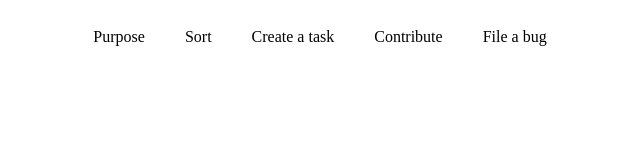
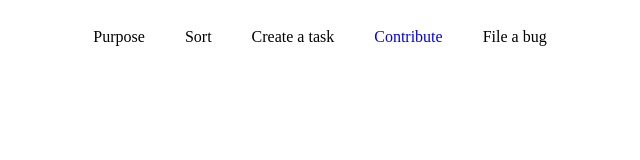
Before and after one commit to MidnightCoder06/Cross-Team-Collab-Tool, a React (Create React App) app: page / in a window 1280 px wide. Shown: the top 160 px of the page, without its empty margins (320-960 px from the left). Built offline with nearby package versions, Linux system fonts and the light colour scheme.

Commit message:
add contribution link

```diff
--- a/src/components/Navbar.js
+++ b/src/components/Navbar.js
@@ -6,7 +6,7 @@
             <div class="child"> Purpose </div>
             <div class="child"> Sort </div>
             <div class="child"> Create a task </div>
-            <div class="child"> Contribute </div>
+            <a href="https://github.com/MidnightCoder06/Cross-Team-Collab-Tool"><div class="child"> Contribute </div></a>
             <div class="child"> File a bug </div>
         </div>
     );
```
